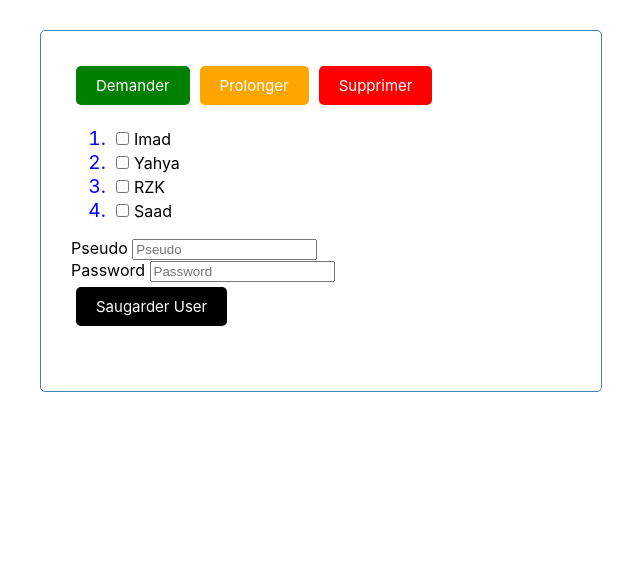
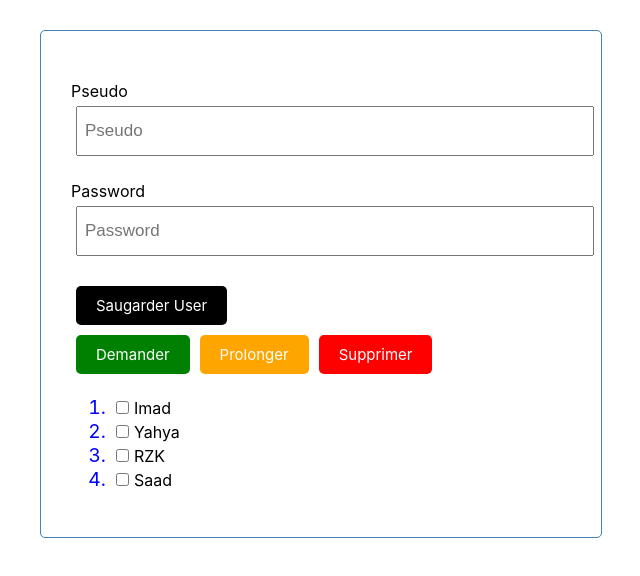
Before and after one commit to YahyaBen/tpjson, a React (Create React App) app: page / in a window 1280 px wide. Shown: the top 576 px of the page, without its empty margins (319-959 px from the left). Built offline with nearby package versions, Linux system fonts and the light colour scheme.

Commit message:
add form + exception dernier la liste

```diff
--- a/src/App.js
+++ b/src/App.js
@@ -59,7 +59,7 @@ const selectID = (id)=>{
 // Demander une pause
 var d=1;
 const Demander = () => {
-  const id =users.length +d
+  const id =Math.max.apply(Math,users.map(function(A){return A.id}))+1
   const pseudo = "Mohammed"
   const password ="BBB"
   const team =[ ]
@@ -69,6 +69,11 @@ const Demander = () => {
 
  //Modifier Position / Prolanger une Pause
 const Prolonger = () => {
+  if(u==null){ alert("selectioner un utilisateur") }
+  else if(Math.max.apply(Math,users.map(function(A){return A.id})) == u){
+    alert("Il est deja en bas de la file d'attente")
+  }
+  else {
   console.log(Math.max.apply(Math,users.map(function(A){return A.id}))+ " is Max") // Return max des utilisateurs
   console.log(users.find(g => u == g.id)) // voir l'objet filtrer
   const Filter = users.find(g => u == g.id) // Objet filtrer
@@ -77,11 +82,14 @@ const Prolonger = () => {
   setUsers([...newListe,Filter]) // Nouvelle Liste
   setCount(count +1)
 }
+}
 
 // Supprimer de la liste d'attente
-const Supprimer =() => {
+const Supprimer =() => {if(u==null){ alert("selectioner un utilisateur") }
+else{
   const newListe = users.filter((item) => item.id !== u);
   setUsers([...newListe])
+}
 }
 const addUser = (user) => {
   const id = Math.max.apply(Math,users.map(function(A){return A.id}))+1
@@ -90,13 +98,16 @@ const addUser = (user) => {
 }
 
   return (
+    <div>
     <div className="App">
+
+      <div><Form onAdd={addUser}/></div>
+
       <Button color='Green' text='Demander' onClick={Demander} />
       <Button color='Orange' text='Prolonger' onClick={Prolonger} />
       <Button color='Red' text='Supprimer'  onClick={Supprimer}/>
       <Users users={users} selectid={selectID} />
-      <Form/>
-    </div>
+    </div></div>
   );
 }
 
--- a/src/components/Form.js
+++ b/src/components/Form.js
@@ -14,7 +14,6 @@ const Form = ({onAdd}) => {
         setPseudo('')
         setPassword('')
       }
-
         return (
             <form className='add-form' onSubmit={onSubmit}>
                 <div className='form-control'>
@@ -29,7 +28,7 @@ const Form = ({onAdd}) => {
                 <div className='form-control'>
                     <label> Password </label>
                     <input
-                    type='text'
+                    type='password'
                     placeholder='Password'
                     value={password}
                     onChange={(e) => setPassword(e.target.value)}
--- a/src/index.css
+++ b/src/index.css
@@ -51,3 +51,45 @@ code {
 .ol{
   justify-content: left;
 }
+.btn:focus {
+  outline: none;
+}
+
+.btn:active {
+  transform: scale(0.98);
+}
+.form-control {
+  margin: 20px 0;
+}
+
+.form-control label {
+  display: block;
+}
+
+.form-control input {
+  width: 100%;
+  height: 40px;
+  margin: 5px;
+  padding: 3px 7px;
+  font-size: 17px;
+}
+
+.form-control-check {
+  display: flex;
+  align-items: center;
+  justify-content: space-between;
+}
+
+.form-control-check label {
+  flex: 1;
+}
+
+.form-control-check input {
+  flex: 2;
+  height: 20px;
+}
+
+footer {
+  margin-top: 30px;
+  text-align: center;
+}
```
